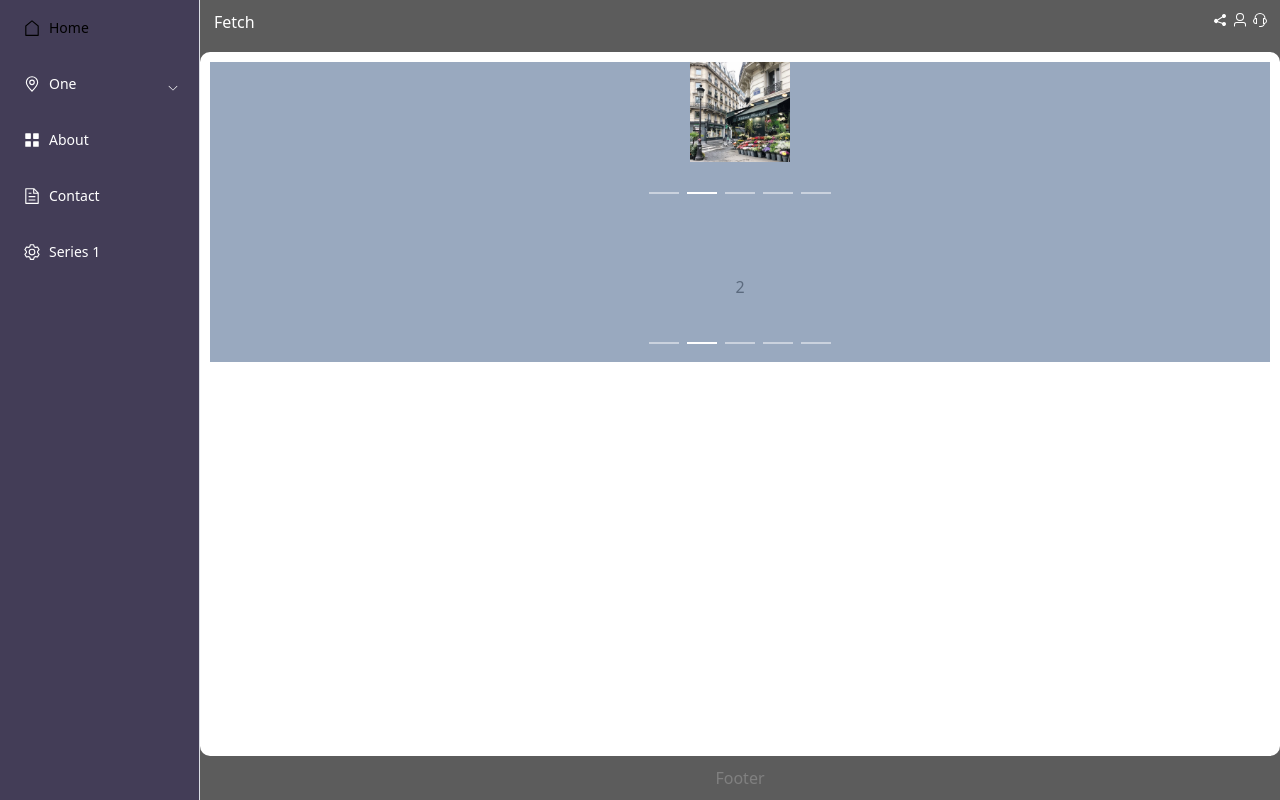
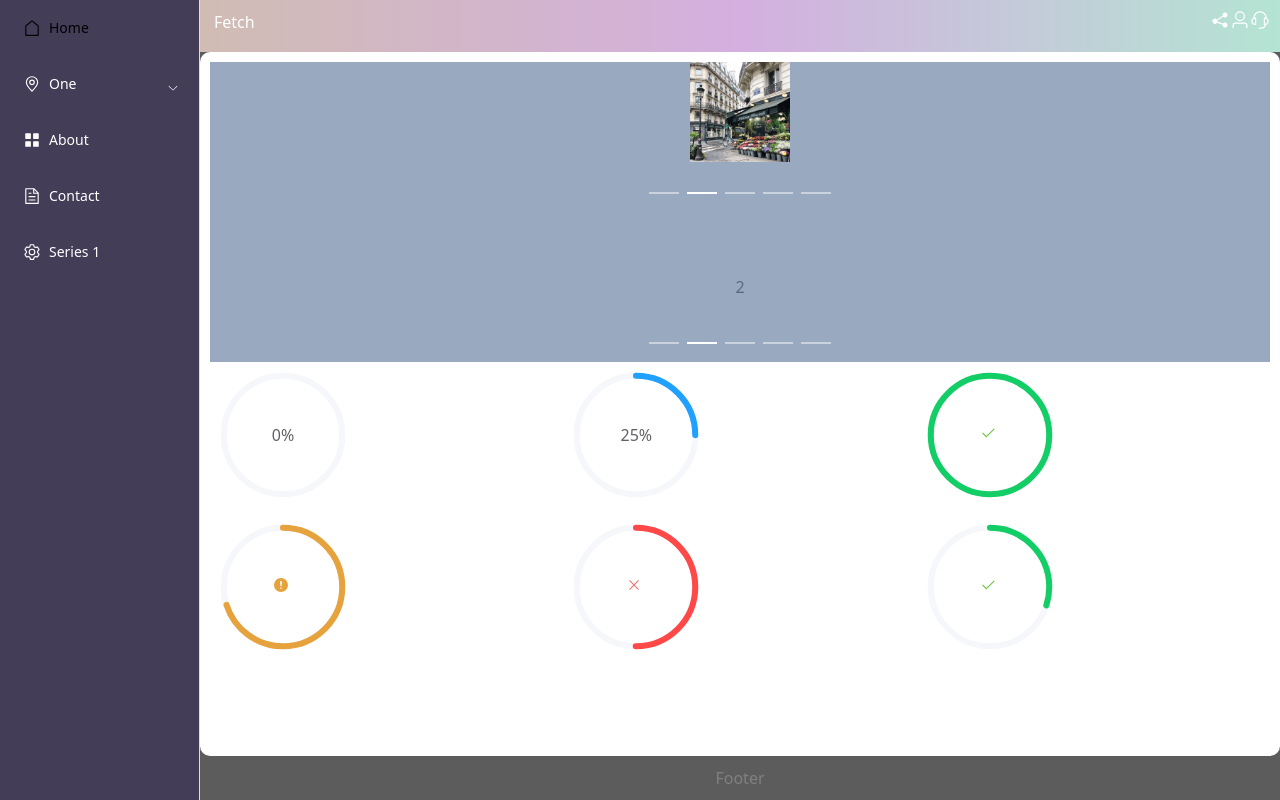
Before and after one commit to cindy951357/-learn-nuxt3-ninja, a Nuxt app: page / in a window 1280 px wide. Built offline with nearby package versions, Linux system fonts and the light colour scheme.

Commit message:
several RWD refine

```diff
--- a/components/Header.vue
+++ b/components/Header.vue
@@ -31,5 +31,9 @@ import { Share, User, Service } from '@element-plus/icons-vue';
 }
 .icon-group {
     color: white;
+    .el-icon svg{
+        width: 30px;
+        height: 30px;
+    }
 }
 </style>
--- a/layouts/default.vue
+++ b/layouts/default.vue
@@ -1,6 +1,6 @@
 <template>
     <div class="dashboard-container">
-        <header>
+        <header class=".htmlheader">
             <Header/>
             <div class="hamburger"><el-icon @click="openModal"><more /></el-icon></div>
         </header>
@@ -45,8 +45,8 @@ header {
   display: flex;
   height: 52px;
   justify-content: space-between;
+  background: linear-gradient(90deg, rgba(208,188,179,1) 0%, rgba(212,175,223,1) 50%, rgba(180,228,211,1) 100%);
 }
-
 
 .hamburger {
     display: flex;
@@ -68,7 +68,7 @@ header {
     align-items: center;
 }
 
-.footer, header, .maincontent {
+.footer, .maincontent {
     background-color: #5c5c5c;
 }
 
--- a/pages/index.vue
+++ b/pages/index.vue
@@ -25,6 +25,14 @@ const imgArr = [P01, P02, P03, P04, P05];
             </el-carousel-item>
             </el-carousel>
         </div>
+    </div>
+    <div class="progress-group">
+      <div class="progress-item"><el-progress type="circle" :percentage="0" /></div>
+      <div class="progress-item"><el-progress type="circle" :percentage="25" /></div>
+      <div class="progress-item"><el-progress type="circle" :percentage="100" status="success" /></div>
+      <div class="progress-item"><el-progress type="circle" :percentage="70" status="warning" /></div>
+      <div class="progress-item"><el-progress type="circle" :percentage="50" status="exception" /></div>
+      <div class="progress-item"><el-progress type="circle" :percentage="30" status="success" /></div>
     </div>
 </template>
 
@@ -59,4 +67,19 @@ p {
 .el-img {
   padding-top: 20px;
 }
+
+.progress-group {
+  display: grid;
+  grid-template-columns: 1fr 1fr 1fr;
+  .progress-item {
+    padding: 10px;
+  }
+}
+
+@media (max-width: 670px) {
+  .progress-group {
+  display: grid;
+  grid-template-columns: 1fr 1fr;
+}
+}
 </style>
```
